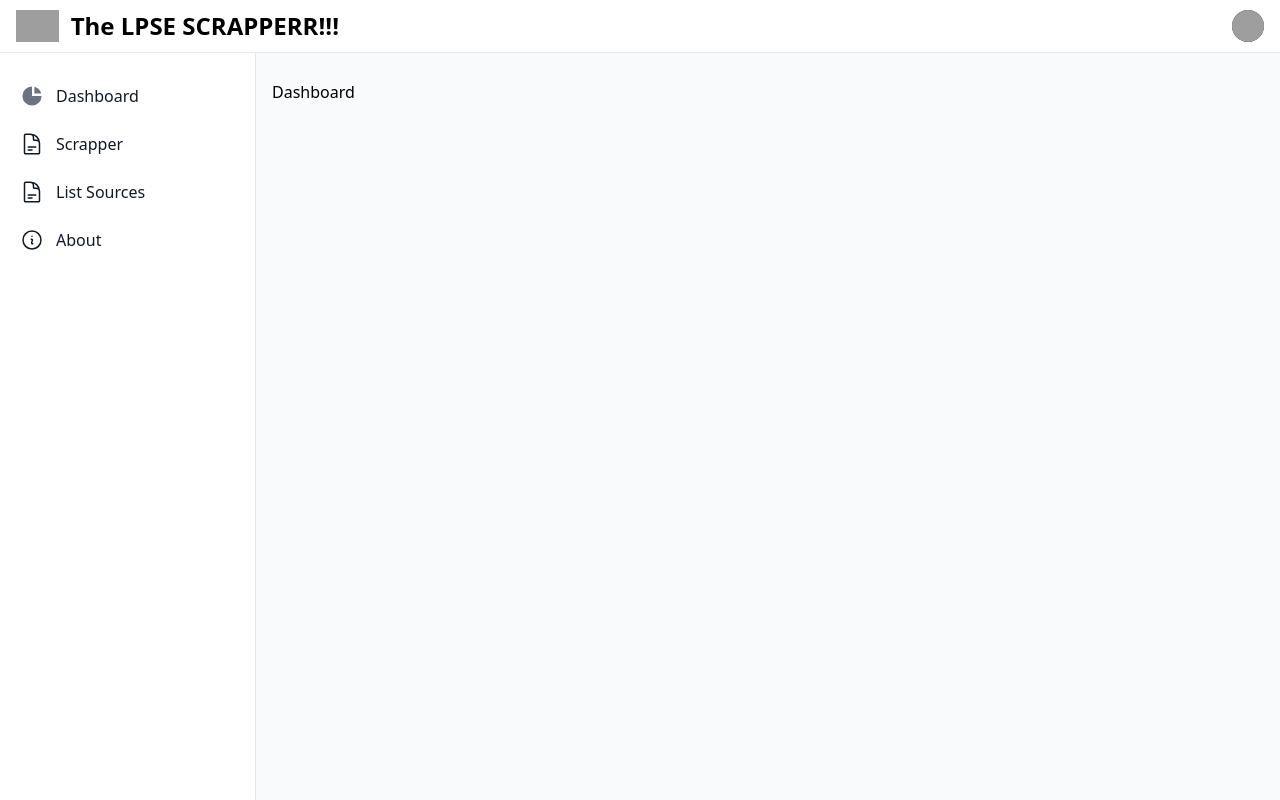
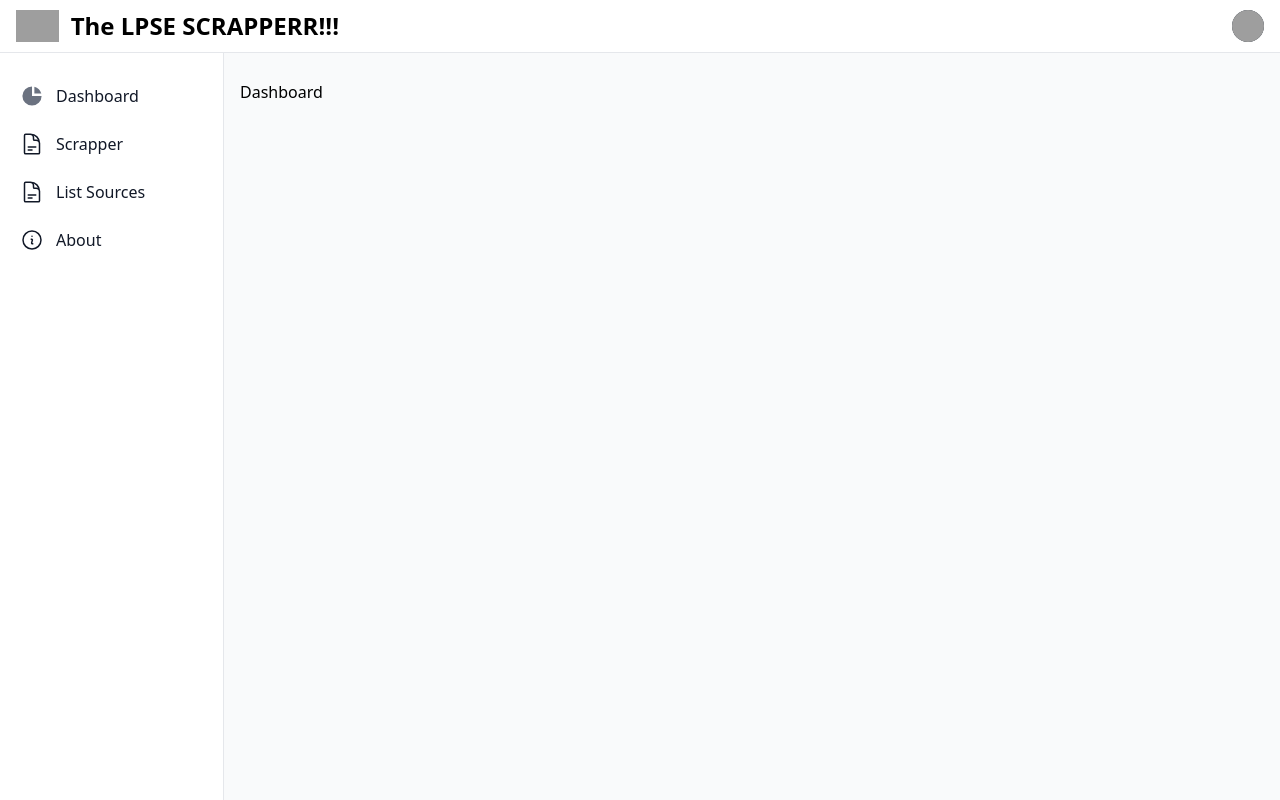
Before and after one commit to haqqer/lpse-scrapper, a Next.js app: page /dashboard in a window 1280 px wide. Built offline with nearby package versions, Linux system fonts and the light colour scheme; grey boxes are pictures that could not be loaded.

Commit message:
adjust sidebar width

```diff
--- a/src/layouts/Dashboard.tsx
+++ b/src/layouts/Dashboard.tsx
@@ -81,7 +81,7 @@ const DashboardLayout = ({ children }: PropsWithChildren) => {
                 </nav>
                 {/* Sidebar */}
                 <aside
-                    className="fixed left-0 top-0 z-40 h-screen w-64 -translate-x-full border-r border-gray-200 bg-white pt-14 transition-transform dark:border-gray-700 dark:bg-gray-800 md:translate-x-0"
+                    className="fixed left-0 top-0 z-40 h-screen w-56 -translate-x-full border-r border-gray-200 bg-white pt-14 transition-transform dark:border-gray-700 dark:bg-gray-800 md:translate-x-0"
                     aria-label="Sidenav"
                     id="drawer-navigation"
                 >
@@ -189,7 +189,7 @@ const DashboardLayout = ({ children }: PropsWithChildren) => {
                         </ul>
                     </div>
                 </aside>
-                <main className="flex h-screen flex-col p-4 pt-20 md:ml-64">
+                <main className="flex h-screen flex-col p-4 pt-20 md:ml-56">
                     {children}
                 </main>
             </div>
```
